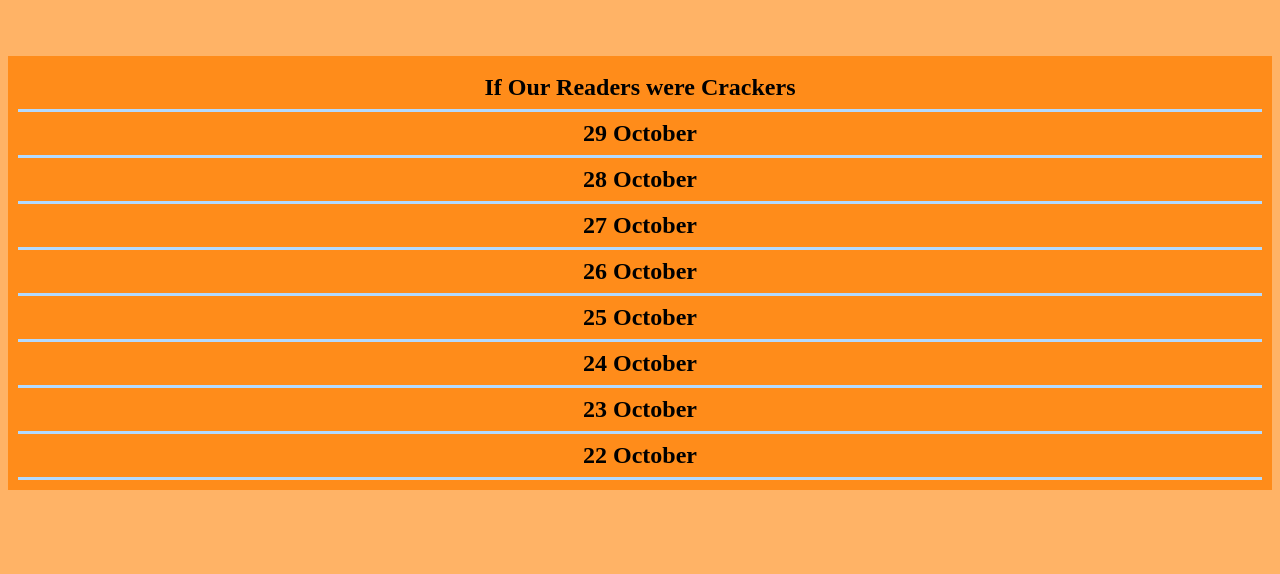
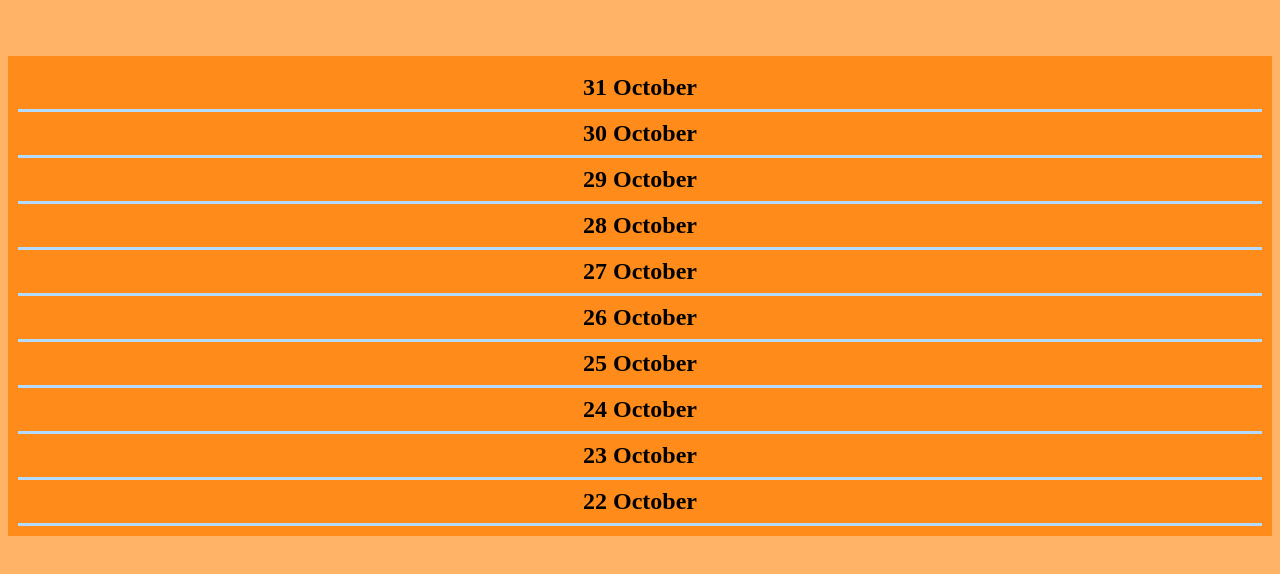
Before and after one commit to K4kandari/gossipgiri, a plain HTML site: page news/news.html in a window 1280 px wide. Shown: the part 56-630 px from the top of the page. Drawn offline with Linux system fonts and the light colour scheme.

Commit message:
Update news.html

```diff
--- a/news/news.html
+++ b/news/news.html
@@ -8,7 +8,8 @@
 <h1>Gossip Giri</h1><br>
 <h2>
 <ul>
-<li><a href="z3010.html">If Our Readers were Crackers</a></li>
+<li><a href="z3110.html">31 October</a></li>
+<li><a href="z3010.html">30 October</a></li>
 <li><a href="z2910.html">29 October</a></li>
 <li><a href="z2810.html">28 October</a></li>
 <li><a href="z2710.html">27 October</a></li>
```
